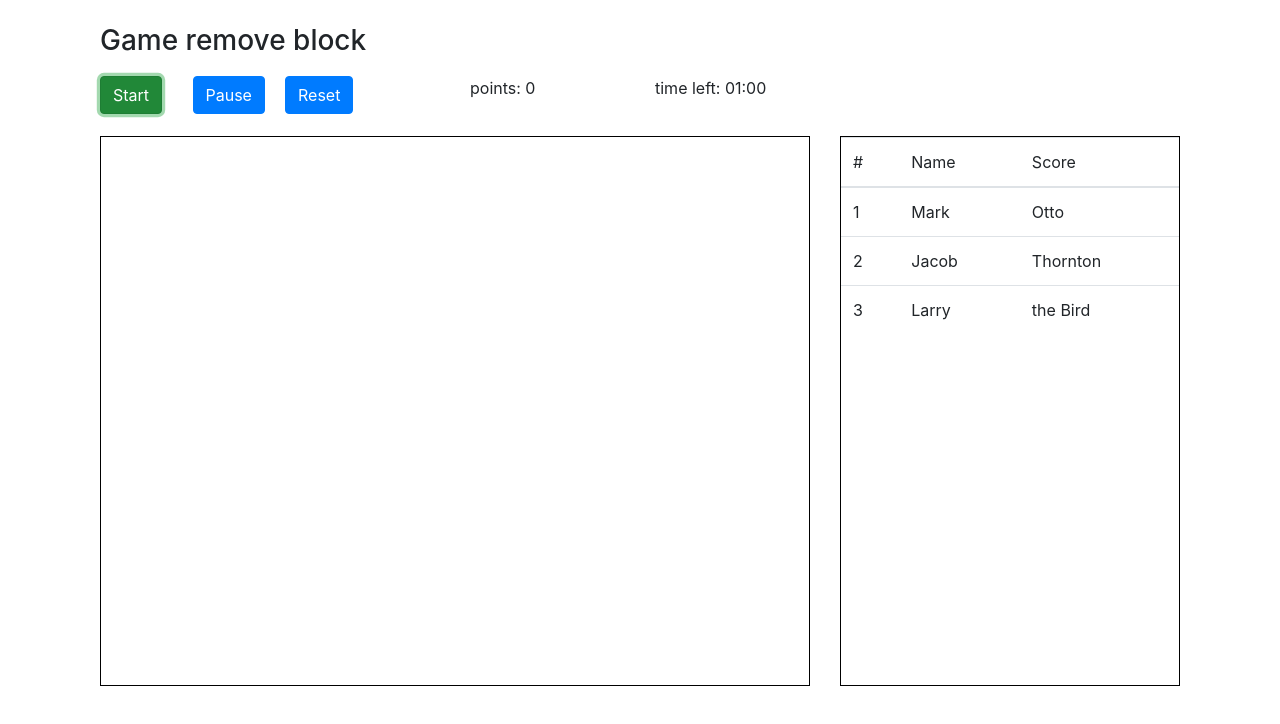
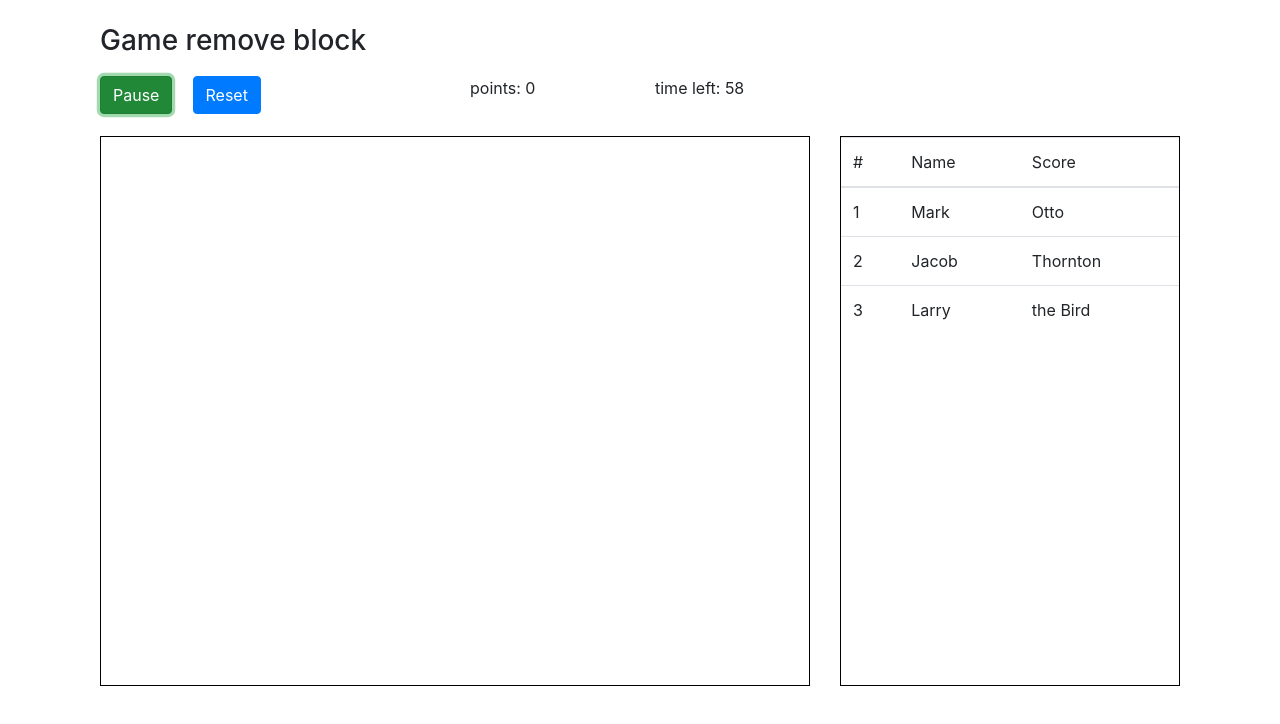
Before and after one commit to CodeAcee/game-remove-the-cubes, a website: page dist/index.html in a window 1280 px wide. Both pictures are taken after a click on the button "Start". Drawn offline with nearby package versions, Linux system fonts and the light colour scheme.

Commit message:
create timer

```diff
--- a/js/index.js
+++ b/js/index.js
@@ -1,11 +1,28 @@
 const Game = (function () {
   const colors = ['red', 'orange', 'yellow', 'green', 'blue', 'violet']
-  document.getElementById('timer')
+  const title = document.getElementById('timer')
+  const btn = document.getElementById('startBtn')
+  let time = 60
+  let myInterval = 1
+
   return {
-    start: function() {
-        this.timer()
+    start: function () {
+      if (myInterval == 1) {
+        btn.innerHTML = 'Pause'
+        myInterval = setInterval(function () {
+          time--
+          title.innerHTML = time
+        }, 1000)
+      } else {
+        btn.innerHTML = 'Start'
+        clearInterval(myInterval)
+        myInterval = 1
+      }
     },
-    timer: function() {
+    reset: function () {
+      time = 60
+      title.innerHTML = time
+      clearInterval(myInterval)
     },
     close: function () {
       document.getElementById('modal').style.display = 'none'
@@ -15,3 +32,20 @@ const Game = (function () {
     },
   }
 })()
+
+// const Timer = function(callback, delay) {
+//   let timerId, start, remaining = delay;
+
+//   this.pause = function() {
+//       window.clearTimeout(timerId);
+//       remaining -= Date.now() - start;
+//   };
+
+//   this.resume = function() {
+//       start = Date.now();
+//       window.clearTimeout(timerId);
+//       timerId = window.setTimeout(callback, remaining);
+//   };
+
+//   this.resume();
+// };
```
Also changed, not shown: dist/index.html.
